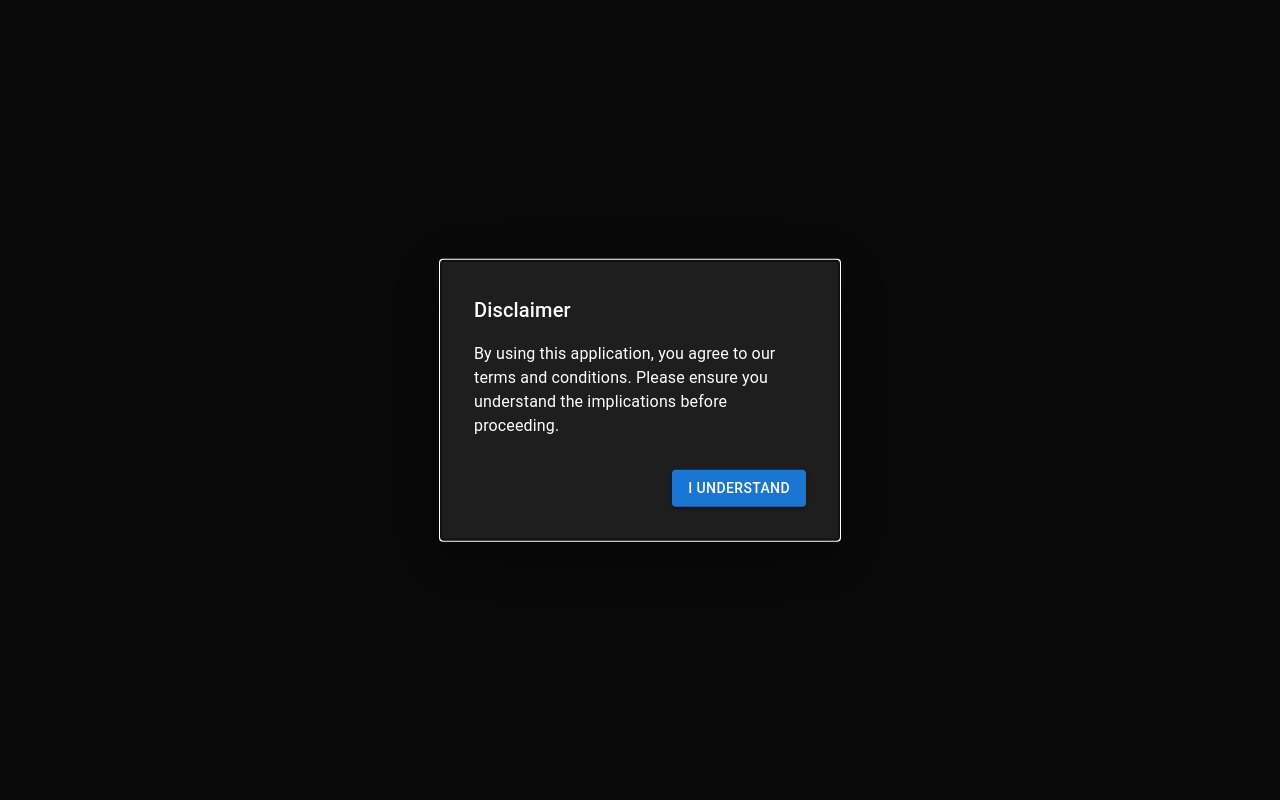
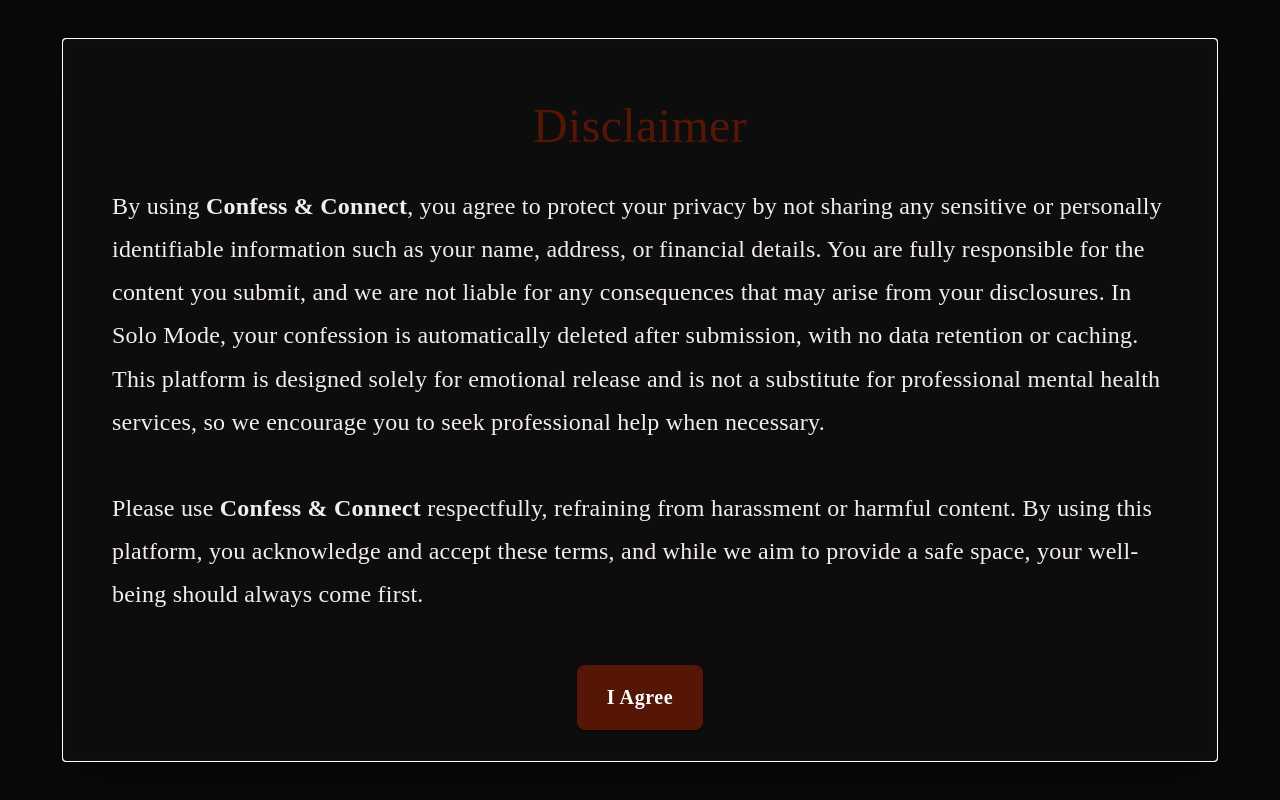
Before and after one commit to stefanus-ai-tech/CnC-Client, a React (Create React App) app: page / in a window 1280 px wide. Built offline with nearby package versions, Linux system fonts and the light colour scheme; no server answers.

Commit message:
Disclaimer edited

```diff
--- a/src/components/ChatWindow.js
+++ b/src/components/ChatWindow.js
@@ -1,5 +1,5 @@
 // client/src/components/ChatWindow.js
-import React, { useState, useEffect, useRef } from "react";
+import React, { useState, useEffect, useRef } from 'react';
 import {
   Container,
   Typography,
@@ -13,15 +13,16 @@ import {
   Button,
   Snackbar,
   Alert,
-} from "@mui/material";
-import SendIcon from "@mui/icons-material/Send";
-import LocalFireDepartmentIcon from "@mui/icons-material/LocalFireDepartment"; // Correct Icon Import
+} from '@mui/material';
+import SendIcon from '@mui/icons-material/Send';
+import LocalFireDepartmentIcon from '@mui/icons-material/LocalFireDepartment'; // Correct Icon Import
+import QuestionAnswerIcon from '@mui/icons-material/QuestionAnswer'; // Icon for "Are you there?" button
 
 const ChatWindow = ({ socket, role, roomId, onBurnConfession }) => {
   const [messages, setMessages] = useState([]);
-  const [input, setInput] = useState("");
+  const [input, setInput] = useState('');
   const [burn, setBurn] = useState(false);
-  const [error, setError] = useState("");
+  const [error, setError] = useState('');
 
   // State variables for "I'm Listening" button
   const [canSendListening, setCanSendListening] = useState(false);
@@ -33,24 +34,41 @@ const ChatWindow = ({ socket, role, roomId, onBurnConfession }) => {
   const [confessionBurnedNotification, setConfessionBurnedNotification] =
     useState(false);
 
+  // State to track if "Are you there?" has been pressed
+  const [areYouTherePressed, setAreYouTherePressed] = useState(false);
+
   const messagesEndRef = useRef(null);
 
   useEffect(() => {
     // Listen for incoming messages
-    socket.on("receive_message", (data) => {
+    socket.on('receive_message', (data) => {
       setMessages((prev) => [
         ...prev,
         { from: data.from, message: data.message },
       ]);
 
       // Enable the "I'm Listening" button when a new message is received from Confessor
-      if (role === "listener" && data.from === "Confessor") {
+      if (role === 'listener' && data.from === 'Confessor') {
         setCanSendListening(true);
       }
     });
 
+    // Listen for "are_you_there" event (Listener side)
+    if (role === 'listener') {
+      socket.on('are_you_there', () => {
+        console.info("Listener received 'are_you_there' event.");
+        setCanSendListening(true);
+        setAreYouTherePressed(true);
+        setNotification({
+          open: true,
+          message: "Confessor asked 'Are you there?'",
+          severity: 'info',
+        });
+      });
+    }
+
     // Listen for burn confession (Confessor's side)
-    socket.on("burn_confession", () => {
+    socket.on('burn_confession', () => {
       setBurn(true);
       // After 2 seconds, reset burn state and redirect to Role Selection
       setTimeout(() => {
@@ -61,7 +79,7 @@ const ChatWindow = ({ socket, role, roomId, onBurnConfession }) => {
     });
 
     // Listen for confession burned notification (Listener's side)
-    socket.on("confession_burned", () => {
+    socket.on('confession_burned', () => {
       // Show Snackbar notification for Listener
       setConfessionBurnedNotification(true);
       // Optionally, you can clear messages or perform other actions
@@ -69,65 +87,68 @@ const ChatWindow = ({ socket, role, roomId, onBurnConfession }) => {
     });
 
     // Listen for connection errors
-    socket.on("connect_error", () => {
-      setError("Connection failed. Please try again.");
+    socket.on('connect_error', () => {
+      setError('Connection failed. Please try again.');
     });
 
     // Listen for error messages from the server
-    socket.on("error_message", (msg) => {
+    socket.on('error_message', (msg) => {
       setError(msg);
     });
 
     // Listen for message sent acknowledgments
-    socket.on("message_sent", (msg) => {
+    socket.on('message_sent', (msg) => {
       // Optionally handle acknowledgments
-      console.log("Message sent:", msg);
+      console.log('Message sent:', msg);
     });
 
     // Listen for participant disconnection
-    socket.on("participant_disconnected", () => {
+    socket.on('participant_disconnected', () => {
       // Optionally handle disconnections
-      alert("Your chat partner has disconnected.");
+      alert('Your chat partner has disconnected.');
       // You might want to redirect to Role Selection here as well
       if (onBurnConfession) onBurnConfession();
     });
 
     // Cleanup on unmount
     return () => {
-      socket.off("receive_message");
-      socket.off("burn_confession");
-      socket.off("confession_burned");
-      socket.off("connect_error");
-      socket.off("error_message");
-      socket.off("message_sent");
-      socket.off("participant_disconnected");
+      socket.off('receive_message');
+      if (role === 'listener') {
+        socket.off('are_you_there');
+      }
+      socket.off('burn_confession');
+      socket.off('confession_burned');
+      socket.off('connect_error');
+      socket.off('error_message');
+      socket.off('message_sent');
+      socket.off('participant_disconnected');
       if (cooldownRef.current) clearInterval(cooldownRef.current);
     };
   }, [socket, role, onBurnConfession]);
 
   useEffect(() => {
     // Scroll to the bottom when messages update
-    messagesEndRef.current?.scrollIntoView({ behavior: "smooth" });
+    messagesEndRef.current?.scrollIntoView({ behavior: 'smooth' });
   }, [messages, burn]);
 
   const sendMessage = () => {
-    if (input.trim() === "") return;
+    if (input.trim() === '') return;
     const messageData = {
       message: input,
-      mode: "normal",
+      mode: 'normal',
     };
-    socket.emit("send_message", messageData);
-    setMessages((prev) => [...prev, { from: "You", message: input }]);
-    setInput("");
+    socket.emit('send_message', messageData);
+    setMessages((prev) => [...prev, { from: 'You', message: input }]);
+    setInput('');
   };
 
   const sendListening = () => {
     const messageData = {
       message: "I'm listening",
-      mode: "listening", // Updated mode
+      mode: 'listening', // Updated mode
     };
-    socket.emit("send_message", messageData);
-    setMessages((prev) => [...prev, { from: "You", message: "I'm listening" }]);
+    socket.emit('send_message', messageData);
+    setMessages((prev) => [...prev, { from: 'You', message: "I'm listening" }]);
 
     // Disable the button and start cooldown
     setCanSendListening(false);
@@ -148,27 +169,51 @@ const ChatWindow = ({ socket, role, roomId, onBurnConfession }) => {
   };
 
   const sendBurnConfession = () => {
-    socket.emit("send_message", { message: "", mode: "solo" });
+    socket.emit('send_message', { message: '', mode: 'solo' });
+  };
+
+  const sendAreYouThere = () => {
+    socket.emit('are_you_there');
+    setAreYouTherePressed(true); // Optional: to prevent multiple sends
+    setNotification({
+      open: true,
+      message: "You asked 'Are you there?'",
+      severity: 'info',
+    });
   };
 
   const handleClose = () => {
-    setError("");
+    setError('');
   };
 
   const handleCloseNotification = () => {
     setConfessionBurnedNotification(false);
   };
 
+  // State for general notifications
+  const [notification, setNotification] = useState({
+    open: false,
+    message: '',
+    severity: 'info',
+  });
+
+  const handleCloseGeneralNotification = (event, reason) => {
+    if (reason === 'clickaway') {
+      return;
+    }
+    setNotification({ ...notification, open: false });
+  };
+
   if (burn) {
     return (
-      <Container maxWidth="sm" sx={{ textAlign: "center", mt: 5 }}>
+      <Container maxWidth="sm" sx={{ textAlign: 'center', mt: 5 }}>
         <img
           src="/images/burn.gif" // Ensure burn.gif is in public/images/
           alt="Burning Confession"
           width="300"
           height="300"
         />
-        <Typography variant="h6" sx={{ mt: 2, color: "#fff" }}>
+        <Typography variant="h6" sx={{ mt: 2, color: '#fff' }}>
           Your confession has been burned. It’s gone now.
         </Typography>
         <Typography variant="body1" sx={{ mt: 1 }}>
@@ -180,46 +225,44 @@ const ChatWindow = ({ socket, role, roomId, onBurnConfession }) => {
 
   return (
     <Container maxWidth="sm" sx={{ mt: 2 }}>
-      <Typography variant="h5" gutterBottom sx={{ color: "#fff" }}>
-        {role === "confessor" ? "Confessor" : "Listener"}
+      <Typography variant="h5" gutterBottom sx={{ color: '#fff' }}>
+        {role === 'confessor' ? 'Confessor' : 'Listener'}
       </Typography>
       <Box
         sx={{
-          height: "60vh",
-          border: "1px solid #444", // Darker border
-          borderRadius: "8px",
+          height: '60vh',
+          border: '1px solid #444', // Darker border
+          borderRadius: '8px',
           p: 2,
-          overflowY: "auto",
-          backgroundColor: "#1e1e1e", // Dark background
-        }}
-      >
+          overflowY: 'auto',
+          backgroundColor: '#0a100d', // Dark background
+        }}>
         <List>
           {messages.map((msg, index) => (
             <ListItem key={index} alignItems="flex-start">
               <Avatar
                 sx={{
-                  bgcolor: msg.from === "You" ? "error.main" : "primary.main",
+                  bgcolor: msg.from === 'You' ? 'error.main' : 'primary.main',
                   mr: 2,
-                }}
-              >
-                {msg.from === "You"
-                  ? "Y"
-                  : msg.from === "Confessor"
-                  ? "C"
-                  : "L"}
+                }}>
+                {msg.from === 'You'
+                  ? 'Y'
+                  : msg.from === 'Confessor'
+                  ? 'C'
+                  : 'L'}
               </Avatar>
               <ListItemText
                 primary={
-                  msg.from === "You"
-                    ? "You"
-                    : msg.from === "Confessor"
-                    ? "Confessor"
-                    : "Listener"
+                  msg.from === 'You'
+                    ? 'You'
+                    : msg.from === 'Confessor'
+                    ? 'Confessor'
+                    : 'Listener'
                 }
                 secondary={msg.message}
                 sx={{
-                  textAlign: msg.from === "You" ? "right" : "left",
-                  color: "#fff", // White text for readability
+                  textAlign: msg.from === 'You' ? 'right' : 'left',
+                  color: '#fff', // White text for readability
                 }}
               />
             </ListItem>
@@ -228,8 +271,9 @@ const ChatWindow = ({ socket, role, roomId, onBurnConfession }) => {
         </List>
       </Box>
 
-      {role === "confessor" ? (
-        <Box sx={{ display: "flex", mt: 2 }}>
+      {role === 'confessor' ? (
+        <>
+          <Box sx={{ display: 'flex', mt: 2 }}>
             <TextField
               variant="outlined"
               placeholder="Type your confession..."
@@ -237,16 +281,16 @@ const ChatWindow = ({ socket, role, roomId, onBurnConfession }) => {
               value={input}
               onChange={(e) => setInput(e.target.value)}
               onKeyPress={(e) => {
-              if (e.key === "Enter") sendMessage();
+                if (e.key === 'Enter') sendMessage();
               }}
               sx={{
-              input: { color: "#fff" }, // White text in input
-              backgroundColor: "#333", // Dark input background
-              borderRadius: "4px",
-              "& .MuiOutlinedInput-root": {
-                "& fieldset": { borderColor: "#d32f2f" }, // Red border
-                "&:hover fieldset": { borderColor: "#ff6659" }, // Lighter red on hover
-                "&.Mui-focused fieldset": { borderColor: "#ff6659" }, // Lighter red on focus
+                input: { color: '#fff' }, // White text in input
+                backgroundColor: '#333', // Dark input background
+                borderRadius: '4px',
+                '& .MuiOutlinedInput-root': {
+                  '& fieldset': { borderColor: '#d32f2f' }, // Red border
+                  '&:hover fieldset': { borderColor: '#ff6659' }, // Lighter red on hover
+                  '&.Mui-focused fieldset': { borderColor: '#ff6659' }, // Lighter red on focus
                 },
               }}
             />
@@ -254,15 +298,37 @@ const ChatWindow = ({ socket, role, roomId, onBurnConfession }) => {
               <SendIcon />
             </IconButton>
           </Box>
+
+          {/* "Are you there?" Button */}
+          <Box sx={{ display: 'flex', justifyContent: 'flex-end', mt: 1 }}>
+            <Button
+              variant="contained"
+              color="info"
+              startIcon={<QuestionAnswerIcon />}
+              onClick={sendAreYouThere}
+              disabled={areYouTherePressed} // Disable after pressed to prevent multiple sends
+              sx={{
+                textTransform: 'none',
+                fontSize: '16px',
+                padding: '10px 20px',
+                backgroundColor: areYouTherePressed ? '#555' : '#1976d2',
+                transition: 'background-color 0.3s ease',
+                '&:hover': {
+                  backgroundColor: areYouTherePressed ? '#555' : '#2196f3',
+                },
+              }}>
+              Are you there?
+            </Button>
+          </Box>
+        </>
       ) : (
         <Box
           sx={{
-            display: "flex",
-            flexDirection: "column",
-            alignItems: "center",
+            display: 'flex',
+            flexDirection: 'column',
+            alignItems: 'center',
             mt: 2,
-          }}
-        >
+          }}>
           <Button
             variant="contained"
             color="error"
@@ -270,42 +336,40 @@ const ChatWindow = ({ socket, role, roomId, onBurnConfession }) => {
             onClick={sendListening}
             disabled={!canSendListening || cooldown > 0}
             sx={{
-              textTransform: "none",
-              fontSize: "16px",
-              padding: "10px 20px",
+              textTransform: 'none',
+              fontSize: '16px',
+              padding: '10px 20px',
               backgroundColor:
-                canSendListening && cooldown === 0 ? "#d32f2f" : "#555",
-              transition: "background-color 0.3s ease, opacity 0.3s ease",
-              "&:hover": {
+                canSendListening && cooldown === 0 ? '#d32f2f' : '#555',
+              transition: 'background-color 0.3s ease, opacity 0.3s ease',
+              '&:hover': {
                 backgroundColor:
-                  canSendListening && cooldown === 0 ? "#ff6659" : "#555",
+                  canSendListening && cooldown === 0 ? '#ff6659' : '#555',
               },
               opacity: canSendListening ? 1 : 0.6,
-            }}
-          >
+            }}>
             {cooldown > 0 ? `I'm Listening (${cooldown})` : "I'm Listening"}
           </Button>
         </Box>
       )}
 
-      {role === "confessor" && (
-        <Box sx={{ display: "flex", justifyContent: "flex-end", mt: 1 }}>
+      {role === 'confessor' && (
+        <Box sx={{ display: 'flex', justifyContent: 'flex-end', mt: 1 }}>
           <Button
             variant="contained"
             color="error"
             startIcon={<LocalFireDepartmentIcon />} // Updated Icon
             onClick={sendBurnConfession}
             sx={{
-              textTransform: "none",
-              fontSize: "16px",
-              padding: "10px 20px",
-              backgroundColor: "#d32f2f",
-              transition: "background-color 0.3s ease",
-              "&:hover": {
-                backgroundColor: "#ff6659",
+              textTransform: 'none',
+              fontSize: '16px',
+              padding: '10px 20px',
+              backgroundColor: '#d32f2f',
+              transition: 'background-color 0.3s ease',
+              '&:hover': {
+                backgroundColor: '#ff6659',
               },
-            }}
-          >
+            }}>
             Burn Confession
           </Button>
         </Box>
@@ -313,7 +377,7 @@ const ChatWindow = ({ socket, role, roomId, onBurnConfession }) => {
 
       {/* Error Notification */}
       <Snackbar open={!!error} autoHideDuration={6000} onClose={handleClose}>
-        <Alert onClose={handleClose} severity="error" sx={{ width: "100%" }}>
+        <Alert onClose={handleClose} severity="error" sx={{ width: '100%' }}>
           {error}
         </Alert>
       </Snackbar>
@@ -323,14 +387,26 @@ const ChatWindow = ({ socket, role, roomId, onBurnConfession }) => {
         open={confessionBurnedNotification}
         autoHideDuration={6000}
         onClose={handleCloseNotification}
-        anchorOrigin={{ vertical: "bottom", horizontal: "center" }}
-      >
+        anchorOrigin={{ vertical: 'bottom', horizontal: 'center' }}>
         <Alert
           onClose={handleCloseNotification}
           severity="info"
-          sx={{ width: "100%" }}
-        >
+          sx={{ width: '100%' }}>
           The confession has been burned. REFRESH the page to start a new chat.
+        </Alert>
+      </Snackbar>
+
+      {/* General Notifications */}
+      <Snackbar
+        open={notification.open}
+        autoHideDuration={6000}
+        onClose={handleCloseGeneralNotification}
+        anchorOrigin={{ vertical: 'top', horizontal: 'center' }}>
+        <Alert
+          onClose={handleCloseGeneralNotification}
+          severity={notification.severity}
+          sx={{ width: '100%' }}>
+          {notification.message}
         </Alert>
       </Snackbar>
     </Container>
--- a/src/components/DisclaimerModal.js
+++ b/src/components/DisclaimerModal.js
@@ -1,37 +1,91 @@
 // client/src/components/DisclaimerModal.js
-import React from "react";
-import { Modal, Box, Typography, Button } from "@mui/material";
-
-const style = {
-  position: "absolute",
-  top: "50%",
-  left: "50%",
-  transform: "translate(-50%, -50%)",
-  width: 400,
-  bgcolor: "background.paper",
-  border: "2px solid #000",
-  boxShadow: 24,
-  p: 4,
-};
+import React from 'react';
+import { Modal, Box, Typography, Button, useMediaQuery } from '@mui/material';
+import { useTheme } from '@mui/system';
 
 function DisclaimerModal({ open, onAcknowledge }) {
+  const theme = useTheme();
+  const isMobile = useMediaQuery(theme.breakpoints.down('sm'));
+
+  // Define styles dynamically based on screen size
+  const style = {
+    position: 'absolute',
+    top: '50%',
+    left: '50%',
+    transform: 'translate(-50%, -50%)',
+    width: isMobile ? '95%' : '90%', // Make the modal almost full screen on both mobile and PC
+    height: isMobile ? '95%' : '90%', // Adjust height for full-screen experience
+    maxWidth: '1200px', // Limit maximum width on larger screens
+    bgcolor: '#0d0d0d', // Background color
+    boxShadow: 24,
+    overflowY: 'auto', // Allow scrolling if content is too large
+    p: isMobile ? 4 : 6, // Increase padding to give more breathing room
+    color: '#e5e5e5',
+  };
+
+  const titleStyle = {
+    fontSize: isMobile ? '28px' : '48px', // Larger font for title
+    color: '#551606',
+    textAlign: 'center',
+    fontFamily: "'IM Fell DW Pica', serif", // Applying IM FELL font
+    marginBottom: '20px', // Add spacing below the title
+  };
+
+  const descriptionStyle = {
+    marginTop: 2,
+    color: '#f5eded',
+    fontSize: isMobile ? '18px' : '24px', // Larger text for readability on bigger screens
+    lineHeight: 1.8,
+    fontFamily: "'Goudy Bookletter 1911', serif", // Applying Goudy font
+  };
+
   return (
     <Modal
       open={open}
       aria-labelledby="disclaimer-title"
-      aria-describedby="disclaimer-description"
-    >
+      aria-describedby="disclaimer-description">
       <Box sx={style}>
-        <Typography id="disclaimer-title" variant="h6" component="h2">
+        <Typography
+          id="disclaimer-title"
+          variant="h6"
+          component="h2"
+          sx={titleStyle}>
           Disclaimer
         </Typography>
-        <Typography id="disclaimer-description" sx={{ mt: 2 }}>
-          By using this application, you agree to our terms and conditions.
-          Please ensure you understand the implications before proceeding.
+        <Typography id="disclaimer-description" sx={descriptionStyle}>
+          By using <b>Confess & Connect</b>, you agree to protect your privacy
+          by not sharing any sensitive or personally identifiable information
+          such as your name, address, or financial details. You are fully
+          responsible for the content you submit, and we are not liable for any
+          consequences that may arise from your disclosures. In Solo Mode, your
+          confession is automatically deleted after submission, with no data
+          retention or caching. This platform is designed solely for emotional
+          release and is not a substitute for professional mental health
+          services, so we encourage you to seek professional help when
+          necessary.
+          <br />
+          <br />
+          Please use <b>Confess & Connect</b> respectfully, refraining from
+          harassment or harmful content. By using this platform, you acknowledge
+          and accept these terms, and while we aim to provide a safe space, your
+          well-being should always come first.
         </Typography>
-        <Box sx={{ mt: 4, textAlign: "right" }}>
-          <Button variant="contained" color="primary" onClick={onAcknowledge}>
-            I Understand
+        <Box sx={{ mt: 6, textAlign: 'center' }}>
+          <Button
+            variant="contained"
+            sx={{
+              bgcolor: '#551606',
+              ':hover': { bgcolor: '#693131' },
+              color: 'white',
+              fontWeight: 'bold',
+              borderRadius: '8px',
+              textTransform: 'none',
+              fontFamily: "'Goudy Bookletter 1911', serif", // Applying Goudy font
+              fontSize: isMobile ? '16px' : '20px', // Larger button text
+              padding: isMobile ? '10px 20px' : '15px 30px', // Bigger button padding for emphasis
+            }}
+            onClick={onAcknowledge}>
+            I Agree
           </Button>
         </Box>
       </Box>
```
Also changed, not shown: 6 other files (tests, documents, lock files or other folders). Lines whose indentation alone changed are shown as unchanged.
